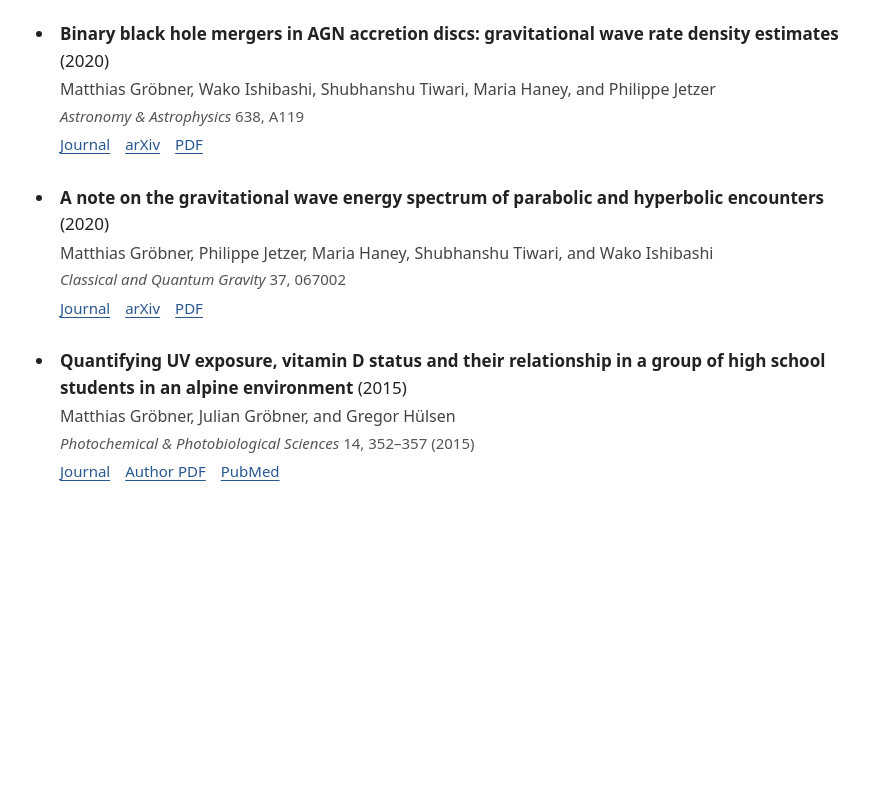
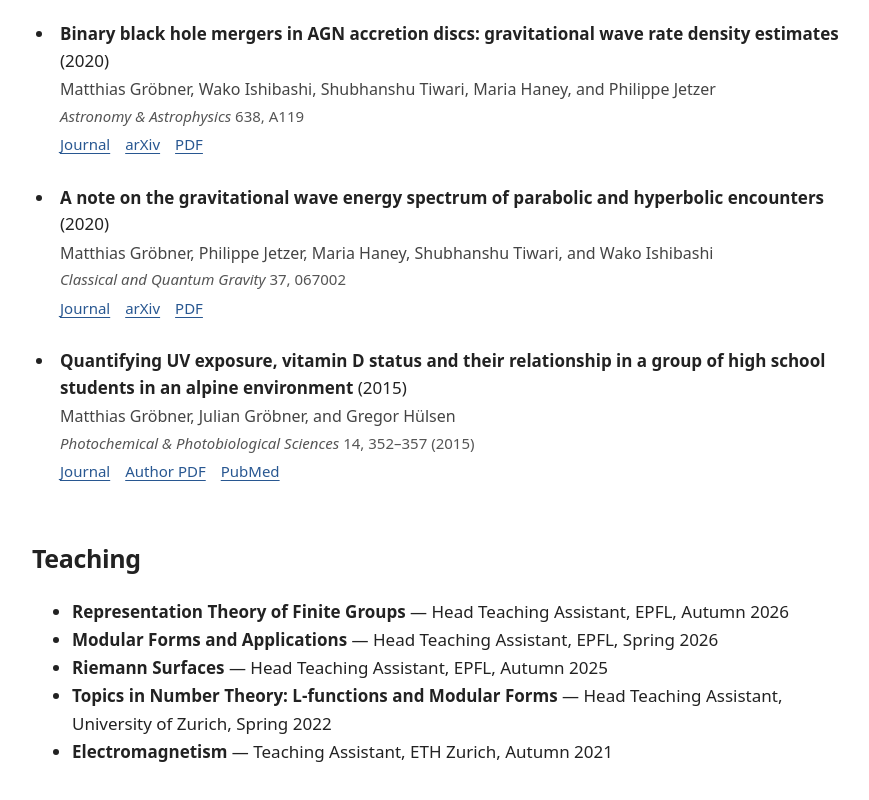
Before and after one commit to matgroebner/matgroebner.github.io, a plain HTML site: page index.html in a window 1280 px wide. Shown: the part 944-1744 px from the top of the page, without its empty margins (203-1072 px from the left). Before the commit the page ends 1468 px from the top, so only its background shows below. Drawn offline with Linux system fonts and the light colour scheme.

Commit message:
Add files via upload

```diff
--- a/index.html
+++ b/index.html
@@ -30,4 +30,14 @@
 <li class="publication"><p class="citation-title"><a class="paper-title" href="https://doi.org/10.1088/1361-6382/ab6be2" target="_blank" rel="noopener noreferrer">A note on the gravitational wave energy spectrum of parabolic and hyperbolic encounters</a> <span class="year">(2020)</span></p><p class="authors">Matthias Gröbner, Philippe Jetzer, Maria Haney, Shubhanshu Tiwari, and Wako Ishibashi</p><p class="venue"><em>Classical and Quantum Gravity</em> 37, 067002</p><div class="paper-links"><a href="https://doi.org/10.1088/1361-6382/ab6be2" target="_blank" rel="noopener noreferrer">Journal</a><a href="https://arxiv.org/abs/2001.05187" target="_blank" rel="noopener noreferrer">arXiv</a><a href="https://arxiv.org/pdf/2001.05187" target="_blank" rel="noopener noreferrer">PDF</a></div></li>
 <li class="publication"><p class="citation-title"><a class="paper-title" href="https://doi.org/10.1039/C4PP00324A" target="_blank" rel="noopener noreferrer">Quantifying UV exposure, vitamin D status and their relationship in a group of high school students in an alpine environment</a> <span class="year">(2015)</span></p><p class="authors">Matthias Gröbner, Julian Gröbner, and Gregor Hülsen</p><p class="venue"><em>Photochemical &amp; Photobiological Sciences</em> 14, 352–357 (2015)</p><div class="paper-links"><a href="https://doi.org/10.1039/C4PP00324A" target="_blank" rel="noopener noreferrer">Journal</a><a href="https://pubs.rsc.org/en/content/getauthorversionpdf/C4PP00324A" target="_blank" rel="noopener noreferrer">Author PDF</a><a href="https://pubmed.ncbi.nlm.nih.gov/25410623/" target="_blank" rel="noopener noreferrer">PubMed</a></div></li></ul>
   </section>
+  <section id="teaching" aria-labelledby="teaching-heading">
+    <h2 id="teaching-heading">Teaching</h2>
+    <ul>
+      <li><strong>Representation Theory of Finite Groups</strong> — Head Teaching Assistant, EPFL, Autumn 2026</li>
+      <li><strong>Modular Forms and Applications</strong> — Head Teaching Assistant, EPFL, Spring 2026</li>
+      <li><strong>Riemann Surfaces</strong> — Head Teaching Assistant, EPFL, Autumn 2025</li>
+      <li><strong>Topics in Number Theory: L-functions and Modular Forms</strong> — Head Teaching Assistant, University of Zurich, Spring 2022</li>
+      <li><strong>Electromagnetism</strong> — Teaching Assistant, ETH Zurich, Autumn 2021</li>
+    </ul>
+  </section>
 </main></body></html>
```
